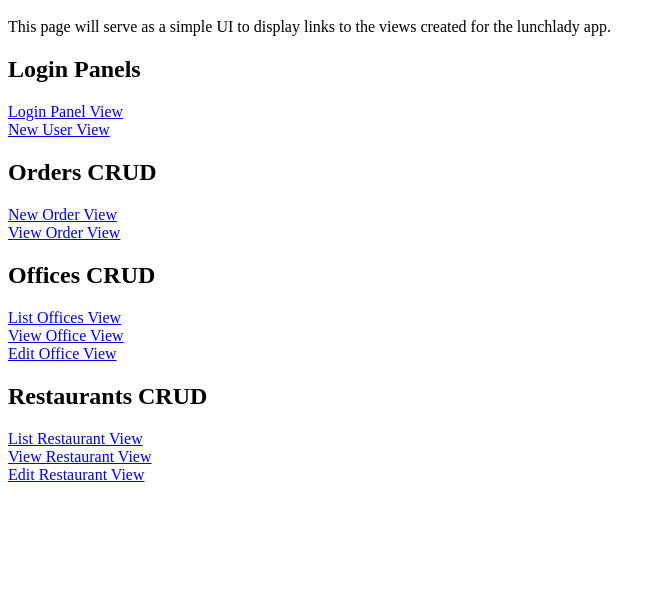
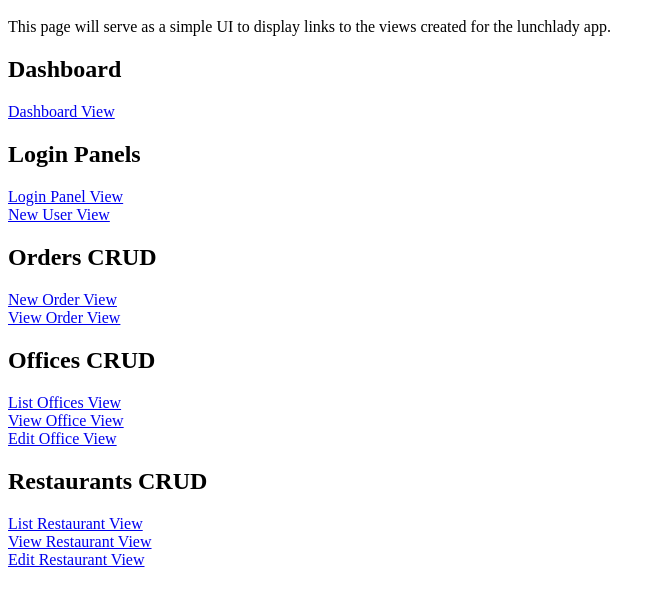
Before and after one commit to vaughn-huffman/lunch-lady-ui, a plain HTML site: page lunchlady-index.html in a window 1280 px wide. Shown: the part 48-654 px from the top of the page, without its empty margins (0-665 px from the left). Drawn offline with Linux system fonts and the light colour scheme.

Commit message:
Adding Dashboard to lunchlady-index

```diff
--- a/lunchlady-index.html
+++ b/lunchlady-index.html
@@ -9,6 +9,8 @@
 <body>
 	<h1>Lunchlady Views</h1>
 	<p>This page will serve as a simple UI to display links to the views created for the lunchlady app.</p>
+	<h2>Dashboard</h2>
+	<a href="dashboard.html">Dashboard View</a>
 	<h2>Login Panels</h2>
 	<a href="login-panel.html">Login Panel View</a>
 	<a href="new-user.html">New User View</a>
```
